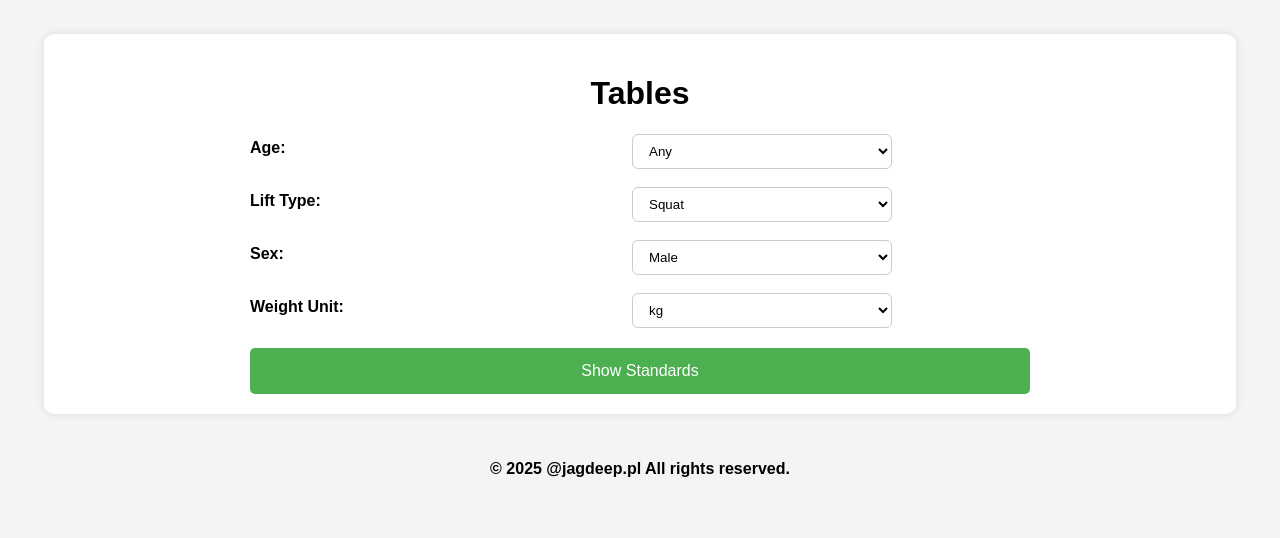
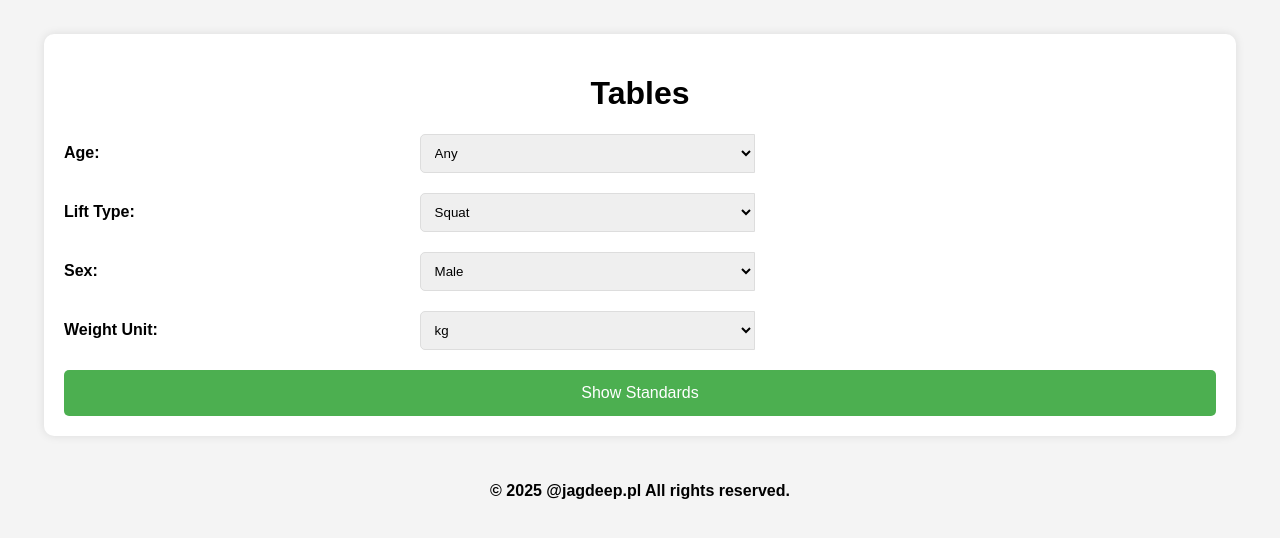
Before and after one commit to jagdeep98/Powerlifting-Standards, a Flask app: page /standards in a window 1280 px wide. Shown: the part 46-584 px from the top of the page. Run offline with Flask 3, Linux system fonts and the light colour scheme; parts of the project's set-up code (start-up, migrations or seed data) failed here and were passed over.

Commit message:
Add files via upload

```diff
--- a/templates/standards.html
+++ b/templates/standards.html
@@ -5,49 +5,6 @@
     <meta name="viewport" content="width=device-width, initial-scale=1.0">
     <title>Tables</title>
     <link rel="stylesheet" href="{{ url_for('static', filename='styles.css') }}">
-    <style>
-        /* Center the whole form under the H1, but keep labels left-aligned */
-        .form-frame {
-            max-width: 780px;   /* same idea as your other tab's container width */
-            margin: 0 auto;     /* centers the form block under the title */
-        }
-
-        .form-group { margin-bottom: 18px; }
-
-        /* Label pinned left */
-        .form-group label {
-            display: block;
-            text-align: left;
-            margin-bottom: 6px;
-            font-weight: 600;
-        }
-
-        /* Wrap each control in a fixed-width block that we center */
-        .control-wrap {
-            width: 260px;       /* tweak this if you want wider/narrower controls */
-            margin: 0 auto;     /* this centers the box itself under the title */
-        }
-
-        /* Make sure the control fills its centered wrapper and its border looks complete */
-        .control-wrap .select-unit,
-        .control-wrap .input-box {
-            display: block;
-            width: 100%;
-            box-sizing: border-box;
-            padding: 8px 12px;
-
-            /* Ensure a full visible outline even if global styles differ */
-            border: 1px solid #ccc;
-            border-radius: 6px;
-            background: #fff;
-        }
-
-        /* Center the submit button too */
-        button {
-            display: block;
-            margin: 20px auto 0;
-        }
-    </style>
 </head>
 <body>
 
@@ -56,12 +13,11 @@
 <div class="container">
     <h1>Tables</h1>
 
-    <form method="POST" class="form-frame">
+    <form method="POST">
         <!-- Division -->
         <div class="form-group">
             <label for="division">Age:</label>
-            <div class="control-wrap">
-                <select name="division" id="division" class="select-unit">
+            <select name="division" id="division" class="input-box">
                 <option value="Overall" {% if result and result.division == 'Overall' %}selected{% endif %}>Any</option>
                 <option value="SJ" {% if result and result.division == 'SJ' %}selected{% endif %}>Sub-Junior (14-18 Years Old)</option>
                 <option value="J" {% if result and result.division == 'J' %}selected{% endif %}>Junior (19-23 Years Old)</option>
@@ -72,48 +28,42 @@
                 <option value="M4" {% if result and result.division == 'M4' %}selected{% endif %}>Master IV (70+ Years Old)</option>
             </select>
         </div>
-        </div>
 
         <!-- Lift Type -->
         <div class="form-group">
             <label for="lift_type">Lift Type:</label>
-            <div class="control-wrap">
-                <select name="lift_type" id="lift_type" class="select-unit">
+            <select name="lift_type" id="lift_type" class="input-box">
                 <option value="Squat" {% if result and result.lift_type == 'Squat' %}selected{% endif %}>Squat</option>
                 <option value="Bench" {% if result and result.lift_type == 'Bench Press' %}selected{% endif %}>Bench Press</option>
                 <option value="Deadlift" {% if result and result.lift_type == 'Deadlift' %}selected{% endif %}>Deadlift</option>
                 <option value="Total" {% if result and result.lift_type == 'Total' %}selected{% endif %}>Total</option>
             </select>
         </div>
-        </div>
 
         <!-- Sex -->
         <div class="form-group">
             <label for="Sex">Sex:</label>
-            <div class="control-wrap">
-                <select name="Sex" id="Sex" class="select-unit">
+            <select name="Sex" id="Sex" class="input-box">
                 <option value="M" {% if result and result.Sex == 'M' %}selected{% endif %}>Male</option>
                 <option value="F" {% if result and result.Sex == 'F' %}selected{% endif %}>Female</option>
             </select>
-            </div>
         </div>
 
         <!-- Weight Unit -->
         <div class="form-group">
             <label for="weight_unit">Weight Unit:</label>
-            <div class="control-wrap">
-                <select name="weight_unit" id="weight_unit" class="select-unit">
+            <select name="weight_unit" id="weight_unit" class="input-box">
                 <option value="kg" {% if result and result.weight_unit == 'kg' %}selected{% endif %}>kg</option>
                 <option value="lbs" {% if result and result.weight_unit == 'lbs' %}selected{% endif %}>lbs</option>
             </select>
         </div>
-        </div>
 
+        <!-- Button -->
         <button type="submit">Show Standards</button>
     </form>
 
     {% if result_table %}
-    <div class="container" style="margin-top: 50px;">
+    <div style="margin-top: 50px;">
         <table>
             {{ result_table | safe }}
         </table>
```
Also changed, not shown: templates/1rm_calculator.html (+7 -1 lines). Lines whose indentation alone changed are shown as unchanged.
